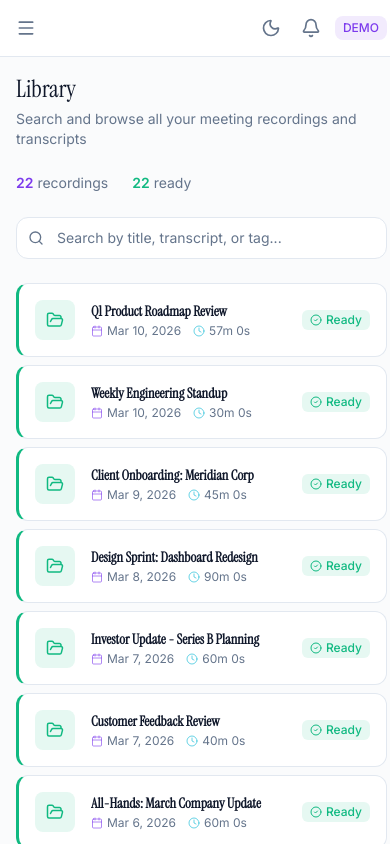
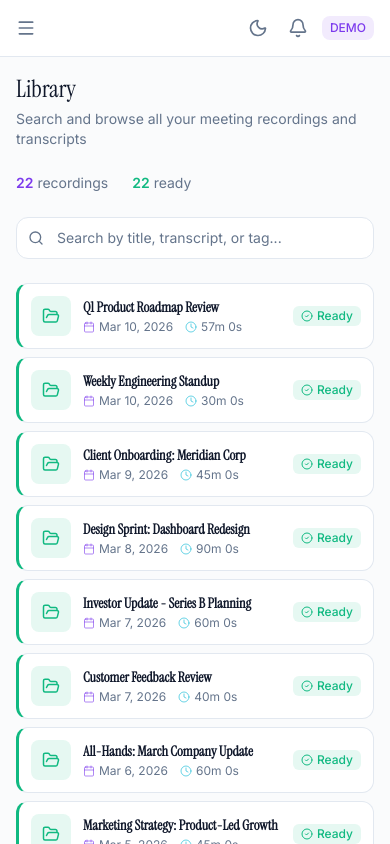
Before and after one commit to klaudebot/echoic, a Next.js app: page /demo/library in a window 390 px wide. Shown: the top 844 px of the page. Built offline with nearby package versions, Linux system fonts and the light colour scheme.

Commit message:
fix: prevent horizontal overflow and scroll jitter on mobile library page
Add overflow-x-hidden to main content wrapper, use flex-wrap on stats row,
tighten padding/gaps on mobile, and add overflow-hidden to meeting cards.

Co-Authored-By: Claude Opus 4.6 (1M context) <noreply@anthropic.com>

```diff
--- a/src/app/(app)/library/page.tsx
+++ b/src/app/(app)/library/page.tsx
@@ -130,7 +130,7 @@ export default function LibraryPage() {
       {loaded && meetings.length > 0 && (
         <>
           {/* Stats summary */}
-          <div className="flex items-center gap-6 text-sm">
+          <div className="flex flex-wrap items-center gap-x-6 gap-y-2 text-sm">
             <span className="text-muted-foreground">
               <span className="font-semibold text-brand-violet">{meetings.length}</span> recording{meetings.length === 1 ? "" : "s"}
             </span>
@@ -169,7 +169,7 @@ export default function LibraryPage() {
                 <AppLink
                   key={meeting.id}
                   href={`/meetings/${meeting.id}`}
-                  className={`flex items-center gap-4 bg-card border border-border border-l-[3px] ${accent.border} rounded-xl p-4 hover:shadow-md transition-all`}
+                  className={`flex items-center gap-3 sm:gap-4 bg-card border border-border border-l-[3px] ${accent.border} rounded-xl p-3 sm:p-4 hover:shadow-md transition-all overflow-hidden`}
                 >
                   <div className={`w-10 h-10 rounded-lg ${accent.bg} flex items-center justify-center shrink-0`}>
                     <FolderOpen className={`w-4.5 h-4.5 ${accent.icon}`} />
@@ -178,7 +178,7 @@ export default function LibraryPage() {
                     <h3 className="text-sm font-semibold text-foreground truncate">
                       {meeting.title}
                     </h3>
-                    <div className="flex items-center gap-3 mt-0.5 text-xs text-muted-foreground">
+                    <div className="flex flex-wrap items-center gap-x-3 gap-y-1 mt-0.5 text-xs text-muted-foreground">
                       <span className="inline-flex items-center gap-1">
                         <Calendar className="w-3 h-3 text-brand-violet/60" />
                         {formatDate(meeting.createdAt)}
@@ -189,7 +189,9 @@ export default function LibraryPage() {
                       </span>
                     </div>
                   </div>
-                  <StatusBadge status={meeting.status} />
+                  <div className="shrink-0">
+                    <StatusBadge status={meeting.status} />
+                  </div>
                 </AppLink>
                 );
               })}
--- a/src/components/AppShell.tsx
+++ b/src/components/AppShell.tsx
@@ -519,7 +519,7 @@ export function AppShell({ children }: { children: React.ReactNode }) {
         </div>
       )}
 
-      <div className="lg:pl-60 flex-1 flex flex-col min-h-screen">
+      <div className="lg:pl-60 flex-1 flex flex-col min-h-screen overflow-x-hidden">
         <header className="bg-card border-b border-border sticky top-0 z-20">
           <div className="px-4 sm:px-6 h-14 flex items-center justify-between">
             <div className="flex items-center gap-3">
```
